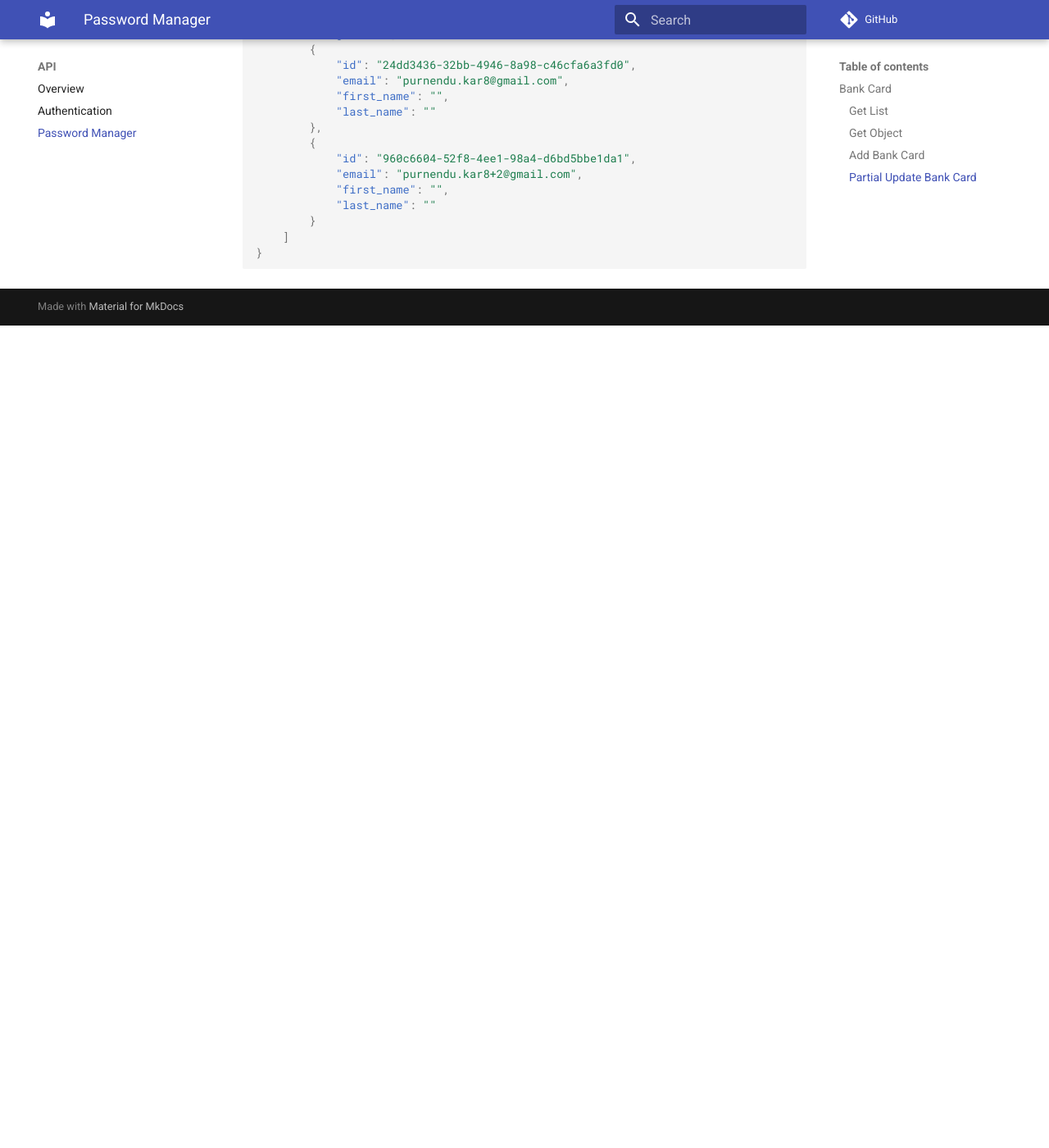
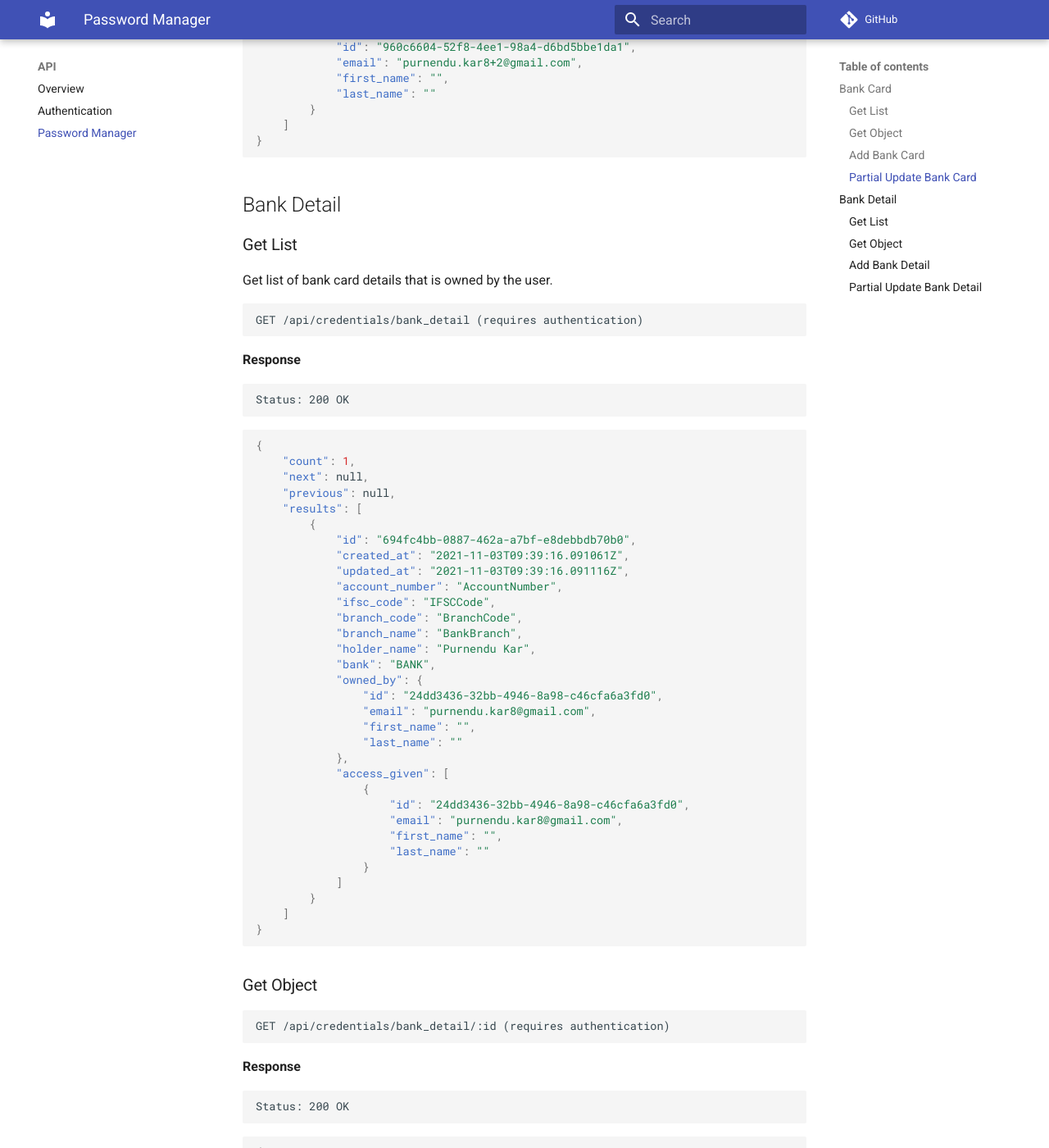
Before and after one commit to purnendukar/PassCave-backend, an MkDocs documentation site: the page built from docs/api/2-credential.md, in a window 1280 px wide and 1400 px high, scrolled down 5236 px. Shown: the whole window at 82% size. Built offline with MkDocs 1.6.1 and Material for MkDocs 9.7.7, drawn with Linux system fonts in a browser that asks for light colours; comment, search, counter and statistics services are not loaded; before the commit the page ends 5633 px from its top, so only the background shows below that; some of the changed text lies outside the part shown.

Commit message:
feat: Bank Details API doc

````diff
--- a/docs/api/2-credential.md
+++ b/docs/api/2-credential.md
@@ -250,3 +243,235 @@
     ]
 }
 ```
+
+## Bank Detail
+
+### Get List
+Get list of bank card details that is owned by the user.
+
+```
+GET /api/credentials/bank_detail (requires authentication)
+```
+
+**Response**
+```
+Status: 200 OK
+```
+```json
+{
+    "count": 1,
+    "next": null,
+    "previous": null,
+    "results": [
+        {
+            "id": "694fc4bb-0887-462a-a7bf-e8debbdb70b0",
+            "created_at": "2021-11-03T09:39:16.091061Z",
+            "updated_at": "2021-11-03T09:39:16.091116Z",
+            "account_number": "AccountNumber",
+            "ifsc_code": "IFSCCode",
+            "branch_code": "BranchCode",
+            "branch_name": "BankBranch",
+            "holder_name": "Purnendu Kar",
+            "bank": "BANK",
+            "owned_by": {
+                "id": "24dd3436-32bb-4946-8a98-c46cfa6a3fd0",
+                "email": "purnendu.kar8@gmail.com",
+                "first_name": "",
+                "last_name": ""
+            },
+            "access_given": [
+                {
+                    "id": "24dd3436-32bb-4946-8a98-c46cfa6a3fd0",
+                    "email": "purnendu.kar8@gmail.com",
+                    "first_name": "",
+                    "last_name": ""
+                }
+            ]
+        }
+    ]
+}
+```
+
+### Get Object
+
+```
+GET /api/credentials/bank_detail/:id (requires authentication)
+```
+
+**Response**
+```
+Status: 200 OK
+```
+```json
+{
+    "id": "694fc4bb-0887-462a-a7bf-e8debbdb70b0",
+    "created_at": "2021-11-03T09:39:16.091061Z",
+    "updated_at": "2021-11-03T09:39:16.091116Z",
+    "account_number": "AccountNumber",
+    "ifsc_code": "IFSCCode",
+    "branch_code": "BranchCode",
+    "branch_name": "BankBranch",
+    "holder_name": "Purnendu Kar",
+    "bank": "BANK",
+    "owned_by": {
+        "id": "24dd3436-32bb-4946-8a98-c46cfa6a3fd0",
+        "email": "purnendu.kar8@gmail.com",
+        "first_name": "",
+        "last_name": ""
+    },
+    "access_given": [
+        {
+            "id": "24dd3436-32bb-4946-8a98-c46cfa6a3fd0",
+            "email": "purnendu.kar8@gmail.com",
+            "first_name": "",
+            "last_name": ""
+        }
+    ]
+}
+```
+
+
+### Add Bank Detail
+
+```
+POST /api/credentials/bank_detail (requires authentication)
+```
+
+**Parameters**
+
+Name     | Description
+---------|-------------------------------------
+account_number | Account Number
+ifsc_code | IFSC Code
+branch_code | Branch Code
+branch_name | Branch Name
+holder_name | Holder Name
+bank | Bank Name
+access_given | List of user ids who can access this credential
+
+**Request**
+```json
+{
+    "account_number": "AccountNumber",
+    "ifsc_code": "IFSCCode",
+    "branch_code": "BranchCode",
+    "branch_name": "BankBranch",
+    "holder_name": "Purnendu Kar",
+    "bank": "BANK",
+    "access_given": [
+        "24dd3436-32bb-4946-8a98-c46cfa6a3fd0",
+        "960c6604-52f8-4ee1-98a4-d6bd5bbe1da1"
+    ]
+}
+```
+
+**Response**
+```
+Status: 201 Created
+```
+```json
+{
+    "id": "4e337d13-8a61-4948-9758-17065b9d2480",
+    "created_at": "2021-11-03T14:51:42.671970Z",
+    "updated_at": "2021-11-03T14:51:42.672104Z",
+    "account_number": "AccountNumber",
+    "ifsc_code": "IFSCCode",
+    "branch_code": "BranchCode",
+    "branch_name": "BankBranch",
+    "holder_name": "Purnendu Kar",
+    "bank": "BANK",
+    "owned_by": {
+        "id": "24dd3436-32bb-4946-8a98-c46cfa6a3fd0",
+        "email": "purnendu.kar8@gmail.com",
+        "first_name": "",
+        "last_name": ""
+    },
+    "access_given": [
+        {
+            "id": "24dd3436-32bb-4946-8a98-c46cfa6a3fd0",
+            "email": "purnendu.kar8@gmail.com",
+            "first_name": "",
+            "last_name": ""
+        },
+        {
+            "id": "960c6604-52f8-4ee1-98a4-d6bd5bbe1da1",
+            "email": "purnendu.kar8+2@gmail.com",
+            "first_name": "",
+            "last_name": ""
+        }
+    ]
+}
+```
+
+
+### Partial Update Bank Detail
+
+```
+PATCH /api/credentials/bank_detail/:id (requires authentication)
+```
+
+**Parameters**
+
+Name     | Description
+---------|-------------------------------------
+account_number | Account Number
+ifsc_code | IFSC Code
+branch_code | Branch Code
+branch_name | Branch Name
+holder_name | Holder Name
+bank | Bank Name
+access_given | List of user ids who can access this credential
+
+**Request**
+```json
+{
+    "account_number": "AccountNumber",
+    "ifsc_code": "IFSCCode",
+    "branch_code": "BranchCode",
+    "branch_name": "BankBranch",
+    "holder_name": "Purnendu Kar",
+    "bank": "BANK",
+    "access_given": [
+        "24dd3436-32bb-4946-8a98-c46cfa6a3fd0",
+        "960c6604-52f8-4ee1-98a4-d6bd5bbe1da1"
+    ]
+}
+```
+
+**Response**
+```
+Status: 200 OK
+```
+```json
+{
+    "id": "4e337d13-8a61-4948-9758-17065b9d2480",
+    "created_at": "2021-11-03T14:51:42.671970Z",
+    "updated_at": "2021-11-03T14:54:41.331378Z",
+    "account_number": "AccountNumber",
+    "ifsc_code": "IFSCCode",
+    "branch_code": "BranchCode",
+    "branch_name": "BankBranch",
+    "holder_name": "Purnendu Kar",
+    "bank": "BANK",
+    "owned_by": {
+        "id": "24dd3436-32bb-4946-8a98-c46cfa6a3fd0",
+        "email": "purnendu.kar8@gmail.com",
+        "first_name": "",
+        "last_name": ""
+    },
+    "access_given": [
+        {
+            "id": "24dd3436-32bb-4946-8a98-c46cfa6a3fd0",
+            "email": "purnendu.kar8@gmail.com",
+            "first_name": "",
+            "last_name": ""
+        },
+        {
+            "id": "960c6604-52f8-4ee1-98a4-d6bd5bbe1da1",
+            "email": "purnendu.kar8+2@gmail.com",
+            "first_name": "",
+            "last_name": ""
+        }
+    ]
+}
+```
````
Also changed, not shown: other parts of docs/api/2-credential.md (+2 -9 lines).
